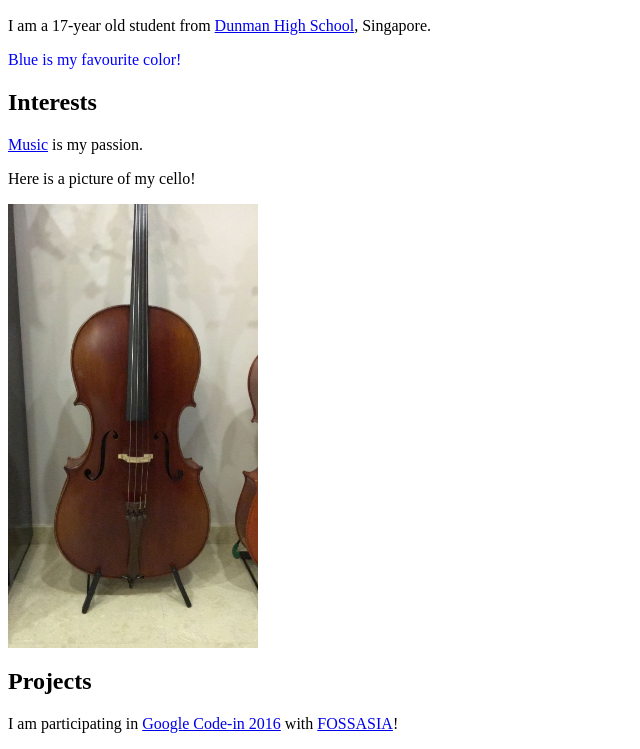
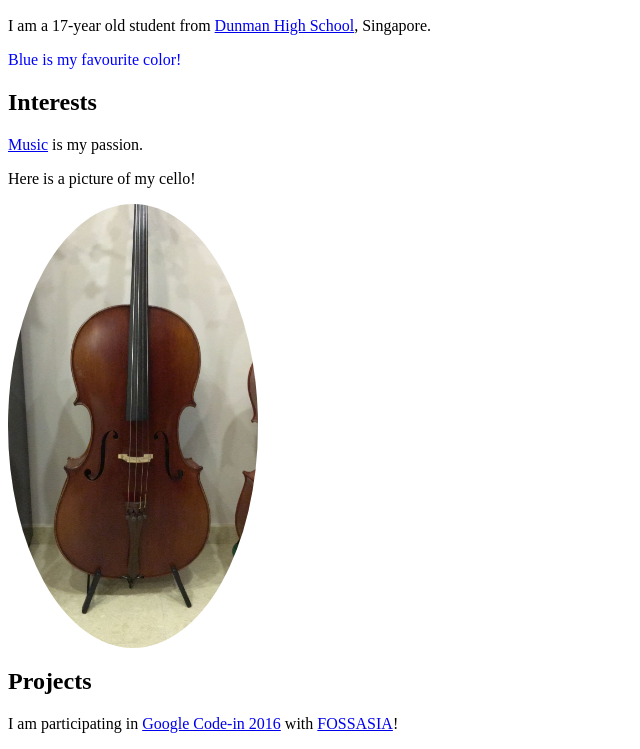
Before and after one commit to dhs17y6joeltay/dhs17y6joeltay.github.io, a plain HTML site: page index.html in a window 1280 px wide. Shown: the part 96-845 px from the top of the page, without its empty margins (0-640 px from the left). Drawn offline with Linux system fonts and the light colour scheme.

Commit message:
Update style.css

```diff
--- a/style.css
+++ b/style.css
@@ -1,11 +1,15 @@
 
 img {
-  width:250px;
-}
+ border-radius: 50%;
+ -webkit-transition: -webkit-transform .8s ease-in-out;
+ transition:         transform .8s ease-in-out;
+ width:250px;
+  }
 img:hover {
-  width:400px;
-}
+   -webkit-transform: rotate(360deg);
+           transform: rotate(360deg);
 
+  }
 #fav{
   color:blue;
 }
```
